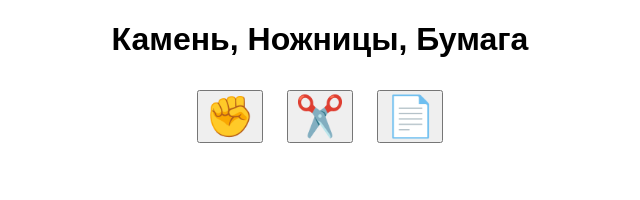
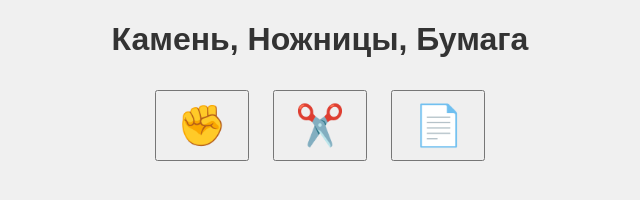
Before and after one commit to sergeyDanila/game, a plain HTML site: page index.html in a window 1280 px wide. Shown: the whole page, without its empty margins (320-960 px from the left). Drawn offline with Linux system fonts and the light colour scheme.

Commit message:
Update index.html

```diff
--- a/index.html
+++ b/index.html
@@ -3,9 +3,10 @@
 <head>
     <title>Rock Paper Scissors</title>
     <style>
-        body { text-align: center; font-family: Arial; }
-        button { font-size: 40px; margin: 10px; }
-        #result { font-size: 24px; margin-top: 20px; }
+        body { text-align: center; font-family: Arial; background-color: #f0f0f0; }
+        h1 { color: #333; }
+        button { font-size: 40px; margin: 10px; padding: 10px 20px; cursor: pointer; }
+        #result { font-size: 24px; margin-top: 20px; color: #555; }
     </style>
 </head>
 <body>
```
